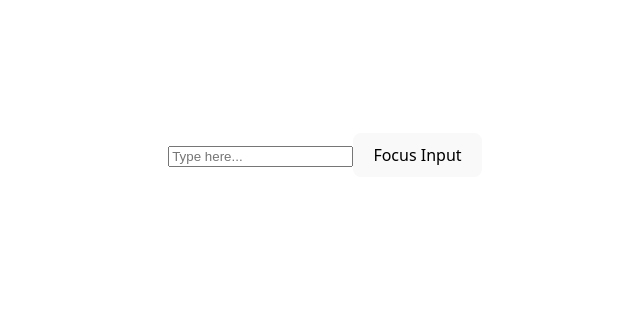
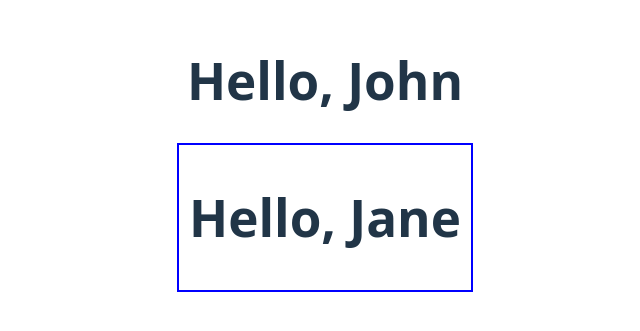
Before and after one commit to Ebubekir42/ReactTutorial, a React (Vite) app: page / in a window 1280 px wide. Shown: the part 245-576 px from the top of the page, without its empty margins (315-955 px from the left). Built offline with nearby package versions, Linux system fonts and the light colour scheme.

Commit message:
React HOC

```diff
--- a/src/main.jsx
+++ b/src/main.jsx
@@ -209,6 +209,17 @@ const App4 = () => {
   );
 }
 
+const withBorder = (WrappedComponent) => {
+  return (props) => (
+    <div style={{ border: "2px solid blue", padding: "10px" }}>
+      <WrappedComponent {...props} />
+    </div>
+  );
+}
+
+const Greeting3 = ({ name }) => <h1>Hello, {name}</h1>;
+const GreetingWithBorder = withBorder(Greeting3);
+
 createRoot(document.getElementById('root')).render(
   // myelement
   // <MyList />
@@ -273,7 +284,11 @@ createRoot(document.getElementById('root')).render(
   //     <Route path='/customer' element={<Navigate to={"/customer/Emil"} />} />
   //   </Routes>
   // </BrowserRouter>
-  <App4 />
+  // <App4 />
+  <>
+    <Greeting3 name={"John"} />
+    <GreetingWithBorder name={"Jane"} />
+  </>
   // <StrictMode>
   //   <App />
   // </StrictMode>,
```
